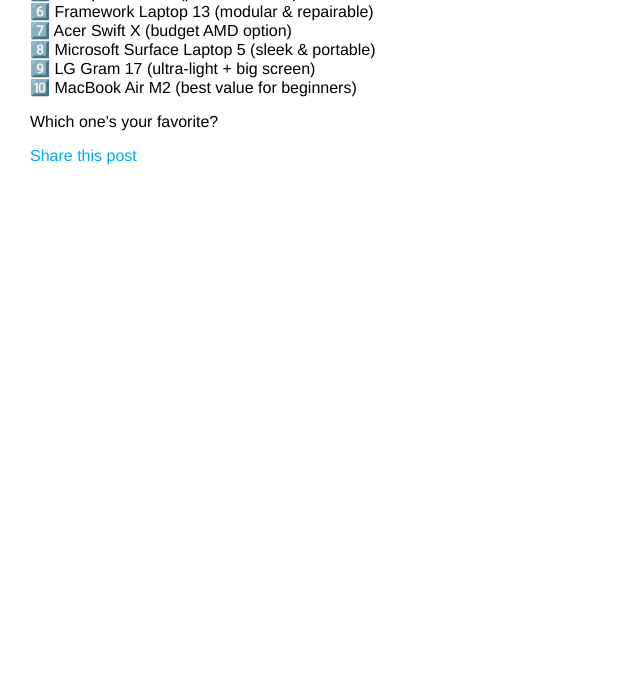
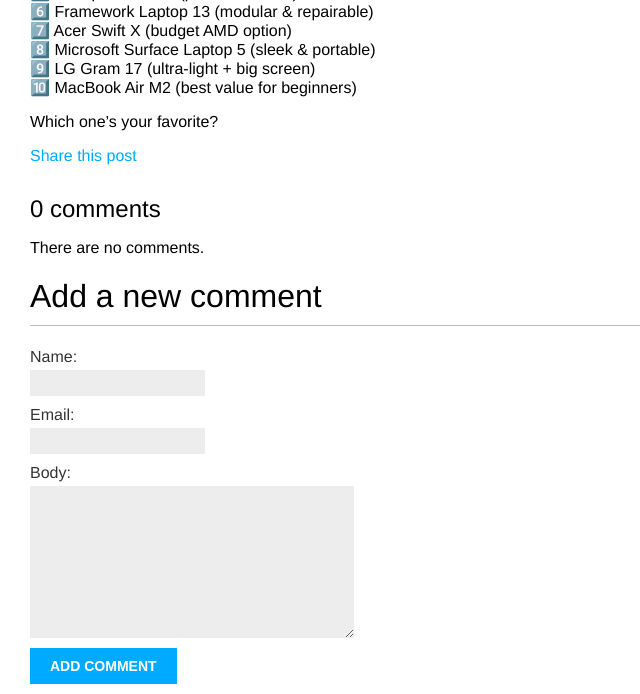
Before and after one commit to den0ver/My-Blog, a Django app: a page that uses blog/templates/blog/post/detail.html in a window 1280 px wide. Shown: the part 236-930 px from the top of the page, without its empty margins (0-640 px from the left). Before the commit the page ends 401 px from the top, so only its background shows below. Run offline with Django 5.2, Linux system fonts and the light colour scheme; data comes from the database, SQL or seed files in the repository; both versions use the stored data as it was after the commit.

Commit message:
Add a commenting system

```diff
--- a/blog/forms.py
+++ b/blog/forms.py
@@ -1,4 +1,5 @@
 from django import forms
+from .models import Comment
 
 
 class EmailPostForm(forms.Form):
@@ -6,3 +7,9 @@
     email = forms.EmailField()
     to = forms.EmailField()
     comments = forms.CharField(required=False, widget=forms.Textarea)
+
+
+class CommentForm(forms.ModelForm):
+    class Meta:
+        model = Comment
+        fields = ['name', 'email', 'body']
--- a/blog/models.py
+++ b/blog/models.py
@@ -34,3 +34,20 @@
     def get_absolute_url(self):
         return reverse('blog:post_detail', args=[self.publish.year, self.publish.month,
         self.publish.day, self.slug])
+
+
+class Comment(models.Model):
+    post = models.ForeignKey(Post, on_delete=models.CASCADE, related_name='comments')
+    name = models.CharField(max_length=80)
+    email = models.EmailField()
+    body = models.TextField()
+    created = models.DateTimeField(auto_now_add=True)
+    updated = models.DateTimeField(auto_now=True)
+    active = models.BooleanField(default=True)
+    class Meta:
+        ordering = ['created']
+        indexes = [
+            models.Index(fields=['created'])
+        ]
+    def __str__(self):
+        return f"Comment by {self.name} on {self.post}"
--- a/blog/templates/blog/post/detail.html
+++ b/blog/templates/blog/post/detail.html
@@ -12,4 +12,21 @@
     <p>
       <a href="{% url 'blog:post_share' post.id %}">Share this post</a>
     </p>
+    {% with comments.count as total_comments %}
+    <h2>
+       {{ total_comments }} comment{{ total_comments|pluralize }}
+    </h2>
+    {% endwith %}
+    {% for comment in comments %}
+      <div class="comment">
+        <p class="info">
+          Comment {{ forloop.counter }} by {{ comment.name }}
+          {{ comment.created }}
+        </p>
+        {{ comment.body|linebreaks }}
+      </div>
+    {% empty %}
+      <p>There are no comments.</p>
+    {% endfor %}
+    {% include 'blog/post/includes/comment_form.html' %}
 {% endblock %}
--- /dev/null
+++ b/blog/templates/blog/post/includes/comment_form.html
@@ -0,0 +1,12 @@
+<h1>Add a new comment</h1>
+<form action="{% url 'blog:post_comment' post.id %}" method="post">
+    <div class="left">
+        {{ form.name.as_field_group }}
+    </div>
+    <div class="left">
+        {{ form.email.as_field_group }}
+    </div>
+    {{ form.body.as_field_group }}
+    {% csrf_token %}
+    <p><input type="submit" value="Add comment"></p>
+</form>
--- a/blog/urls.py
+++ b/blog/urls.py
@@ -7,4 +7,5 @@
     path('', views.post_list, name='post_list'),
     path('<int:year>/<int:month>/<int:day>/<slug:post>/', views.post_detail, name='post_detail'),
     path('<int:post_id>/share/', views.post_share, name='post_share'),
+    path('<int:post_id>/comment/', views.post_comment, name='post_comment')
 ]
--- a/blog/views.py
+++ b/blog/views.py
@@ -1,8 +1,9 @@
 from django.shortcuts import render, get_object_or_404
 from .models import Post
 from django.core.paginator import Paginator, EmptyPage, PageNotAnInteger
-from .forms import EmailPostForm
+from .forms import EmailPostForm, CommentForm
 from django.core.mail import send_mail
+from django.views.decorators.http import require_POST
 
 
 def post_list(request):
@@ -22,7 +23,9 @@
 def post_detail(request, year, month, day, post):
     post = get_object_or_404(Post, publish__year=year, publish__month=month, publish__day=day,
     slug=post, status=Post.Status.PUBLISHED)
-    context = {'post': post}
+    comments = post.comments.filter(active=True)
+    form = CommentForm()
+    context = {'post': post, 'comments': comments, 'form': form}
     return render(request, 'blog/post/detail.html', context)
 
 
@@ -44,3 +47,16 @@
         form = EmailPostForm()
     context = {'post': post, 'form': form, 'sent': sent}
     return render(request, 'blog/post/share.html', context)
+
+
+@require_POST
+def post_comment(request, post_id):
+    post = get_object_or_404(Post, id=post_id, status=Post.Status.PUBLISHED)
+    comment = None
+    form = CommentForm(request.POST)
+    if form.is_valid():
+        comment = form.save(commit=False)
+        comment.post = post
+        comment.save()
+    context = {'post': post, 'form': form, 'comment': comment}
+    return render(request, 'blog/post/comment.html', context)
```
Also changed, not shown: blog/admin.py (+9 -1 lines), blog/templates/blog/post/comment.html (added, +13 -0 lines), blog/migrations/0002_alter_post_slug_comment.py (added), db.sqlite3.
